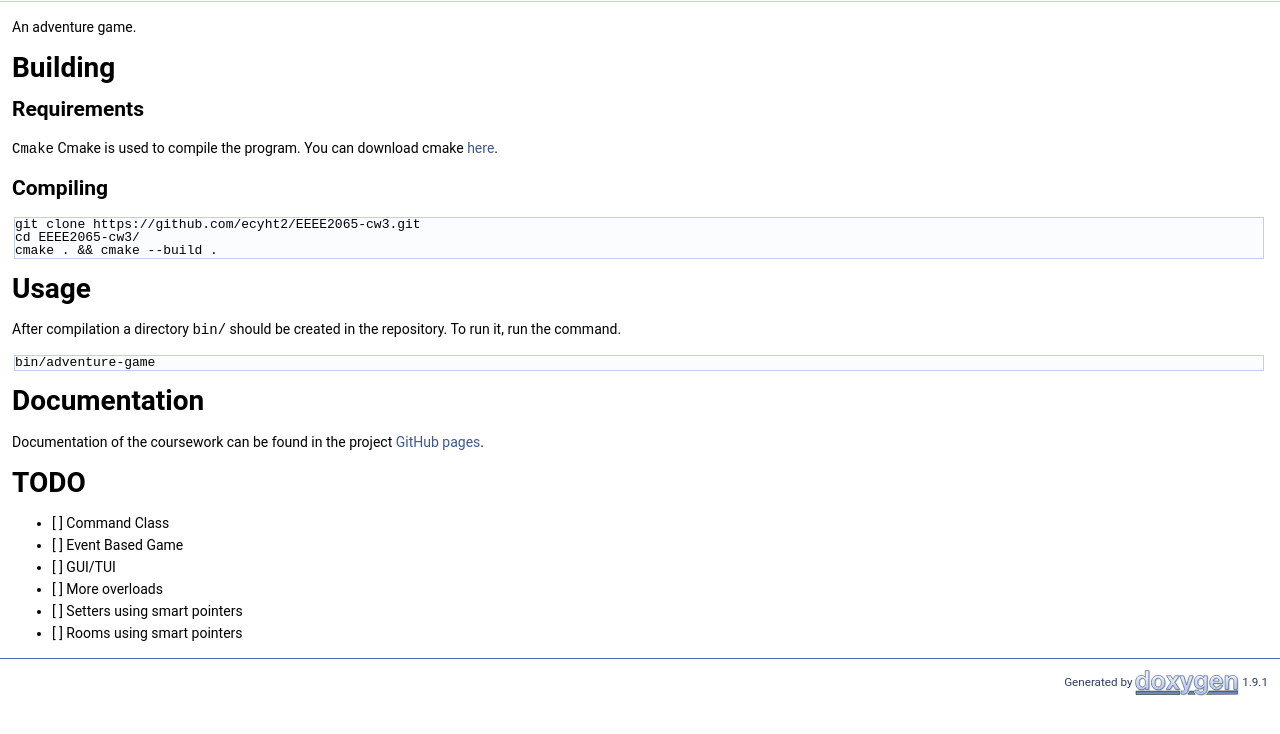
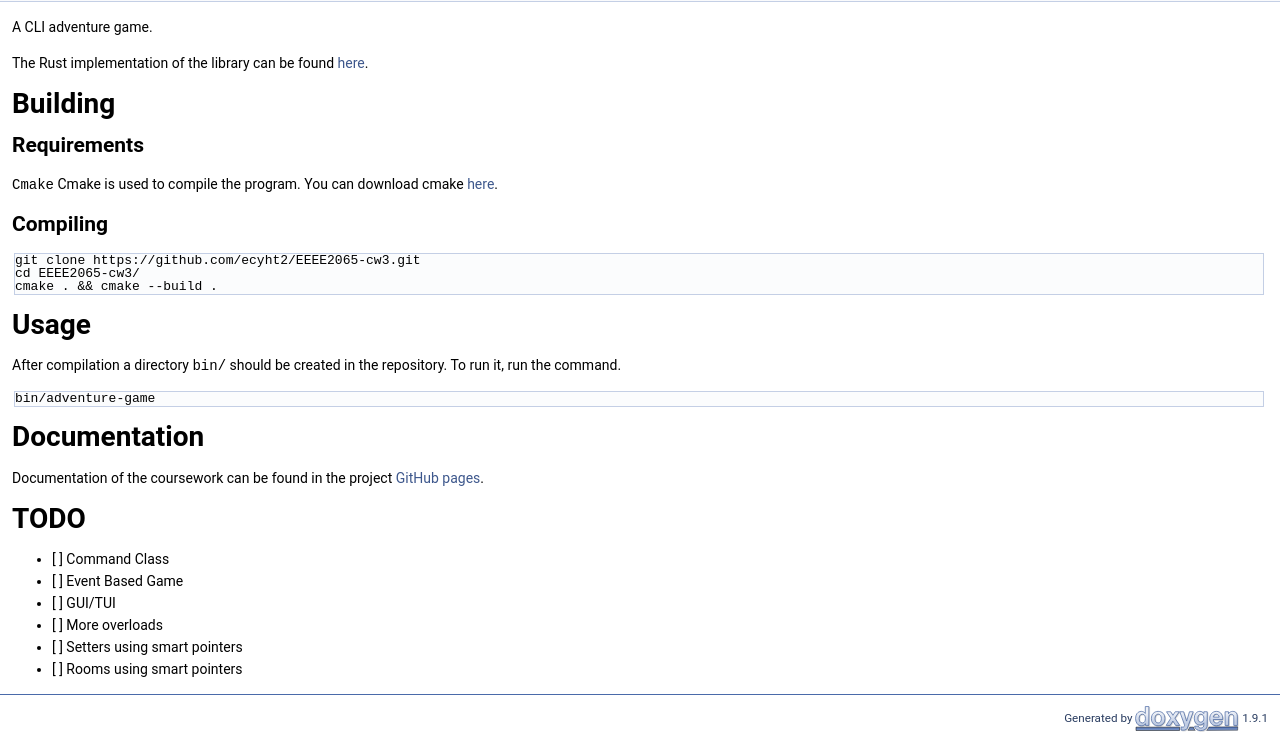
Before and after one commit to ecyht2/EEEE2065-cw3, a plain HTML site: page index.html in a window 1280 px wide. Shown: the part 167-901 px from the top of the page. Before the commit the page ends 865 px from the top, so only its background shows below. Drawn offline with Linux system fonts and the light colour scheme.

Commit message:
deploy: 40c854c0c82eddce556a2f04bfa4c1891a70f92f

```diff
--- a/index.html
+++ b/index.html
@@ -67,7 +67,8 @@ $(function() {
 <div class="title">Adventure Game </div>  </div>
 </div><!--header-->
 <div class="contents">
-<div class="textblock"><p><a class="anchor" id="md_README"></a> An adventure game.</p>
+<div class="textblock"><p><a class="anchor" id="md_README"></a> A CLI adventure game.</p>
+<p>The Rust implementation of the library can be found <a href="https://github.com/ecyht2/adventure-game-rs">here</a>.</p>
 <h1><a class="anchor" id="autotoc_md1"></a>
 Building</h1>
 <h2><a class="anchor" id="autotoc_md2"></a>
```
